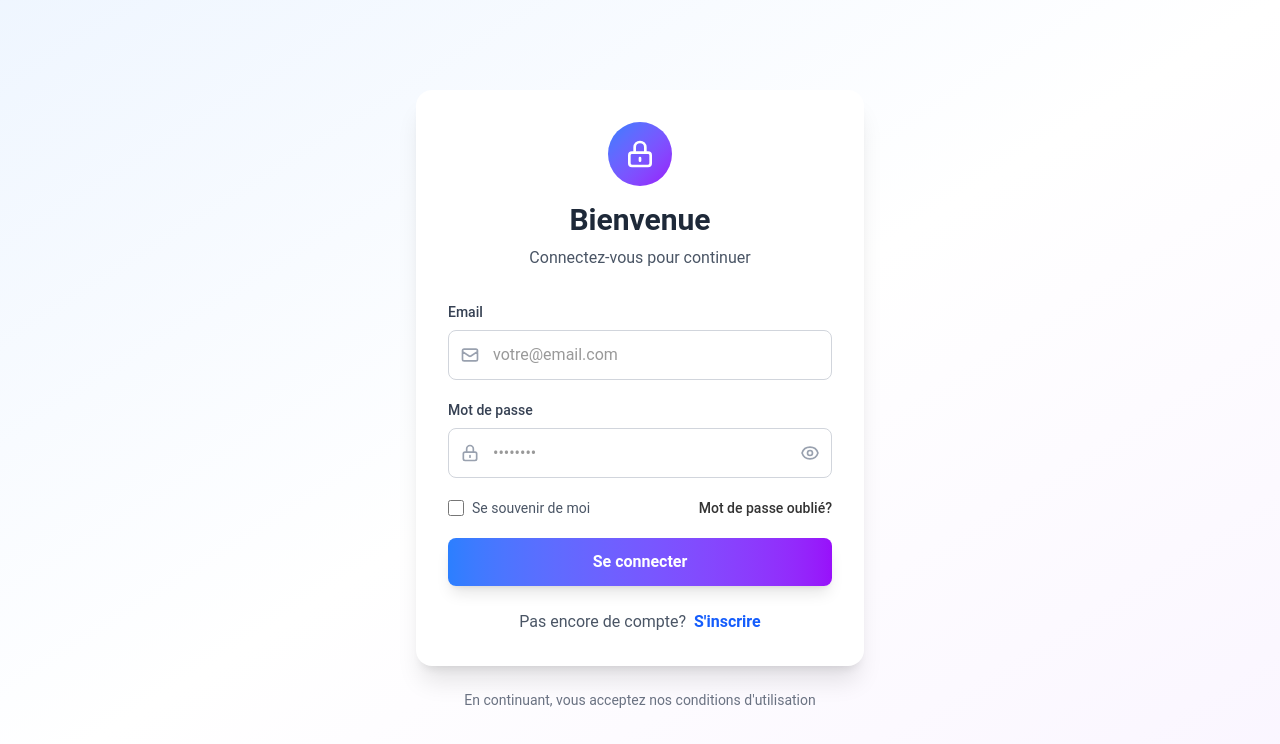
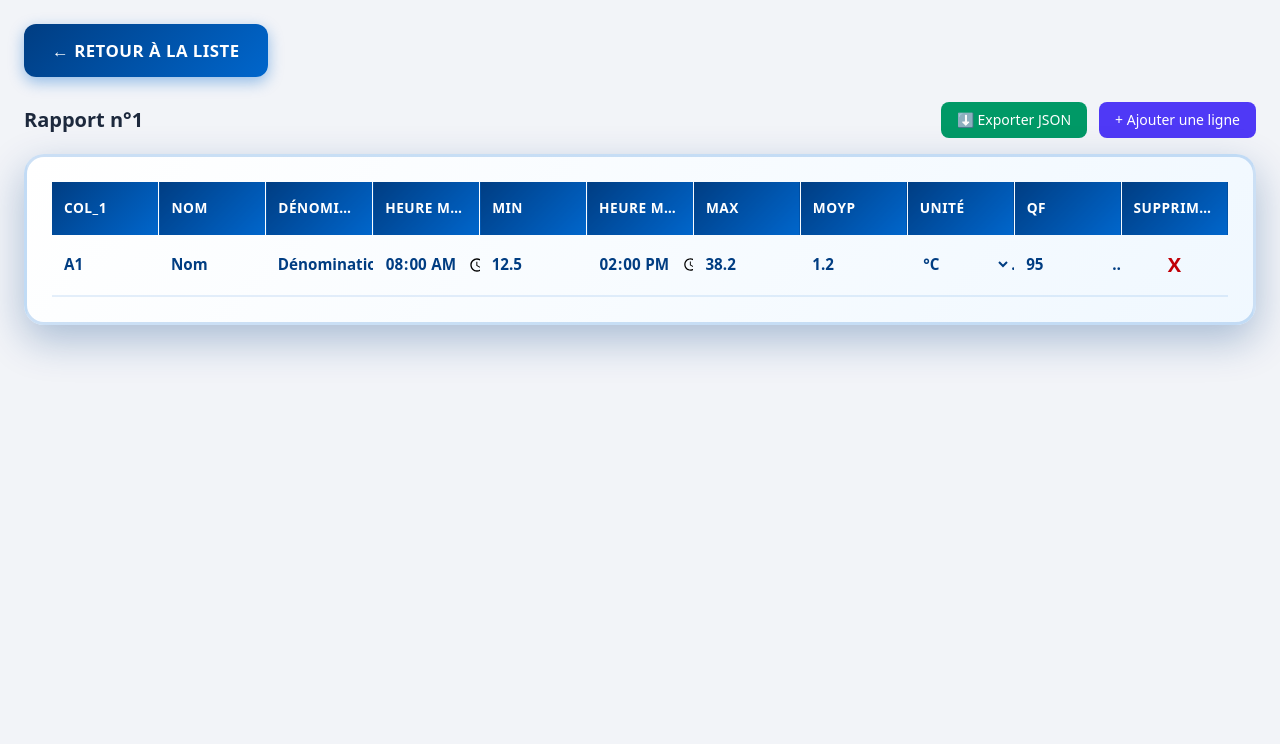
Before and after one commit to eyas2312/rapports, an Angular app: page /rapport/create/1 in a window 1280 px wide. Before the commit this address led to /auth. Shown: the top 744 px of the page. Built offline with nearby package versions, Linux system fonts and the light colour scheme.

Commit message:
Enhance rapport creation functionality with new routing, JSON export, and UI improvements

```diff
--- a/public/rapports_json/indexfinal.json
+++ b/public/rapports_json/indexfinal.json
@@ -1390,6 +1390,11 @@
       "nom": "Rapport_277",
       "fichier": "Rapport_277.json",
       "nombre_lignes": 11
+    },
+    {
+      "nom": "Rapport_279",
+      "fichier": "Rapport_279.json",
+      "nombre_lignes": 3
     }
   ]
 }
--- /dev/null
+++ b/public/rapports_json/rapport_279.json
@@ -0,0 +1,14 @@
+[
+  {
+    "col_1": "A1",
+    "nom": "Nom",
+    "denomination": "Dénomination",
+    "heureMin": "08:00",
+    "min": 12.5,
+    "heureMax": "14:00",
+    "max": 38.2,
+    "moyp": 1.2,
+    "uniting": "°C",
+    "qf": 95
+  }
+]
--- a/src/app/app.routes.ts
+++ b/src/app/app.routes.ts
@@ -12,8 +12,12 @@ export const routes: Routes = [
   },
   {
     path: '',
+    component: RapportsComponent,
+    // Protège la page des rapports
+  },
+  {
+    path: 'rapport/create/:number',
     component: RapportCreate,
-    // Protège la page des rapports
   },
   {
     path: 'rapport/:nom',
--- a/src/app/components/rapport-create/rapport-create.html
+++ b/src/app/components/rapport-create/rapport-create.html
@@ -1,8 +1,22 @@
 <!-- app.component.html -->
 <div class="p-6 font-sans">
   <!-- Header -->
+  <!-- Header -->
+  <button class="back-button" (click)="goBack()">← Retour à la liste</button>
+
   <div class="flex justify-between items-center mb-4">
-    <h2 class="text-xl font-bold text-slate-800">Tableau de Mesures</h2>
+    <h2 class="text-xl font-bold text-slate-800">Rapport n°{{ rapportNumber }}</h2>
+
+    <div class="flex gap-3">
+      <!-- Export JSON -->
+      <button
+        (click)="exportToJson()"
+        class="bg-emerald-600 hover:bg-emerald-700 text-white text-sm font-medium px-4 py-2 rounded-lg transition flex items-center gap-2"
+      >
+        ⬇️ Exporter JSON
+      </button>
+
+      <!-- Ajouter -->
       <button
         (click)="addRow()"
         class="bg-indigo-600 hover:bg-indigo-700 text-white text-sm font-medium px-4 py-2 rounded-lg transition"
@@ -10,10 +24,10 @@
         + Ajouter une ligne
       </button>
     </div>
-
+  </div>
   <!-- Table -->
   <div class="table-container">
-    <table class="text-sm text-left">
+    <table>
       <!-- HEAD -->
       <thead>
         <tr>
@@ -27,7 +41,7 @@
           <th>MoyP</th>
           <th>Unité</th>
           <th>QF</th>
-          <th>Actions</th>
+          <th>Supprimer</th>
         </tr>
       </thead>
 
@@ -77,8 +91,8 @@
             <input [(ngModel)]="row.qf" type="number" min="0" max="100" placeholder="QF" />
           </td>
           <td>
-            <div class="flex gap-2">
-              <button (click)="deleteRow(row)">✖</button>
+            <div class="flex gap-2 justify-center">
+              <button (click)="deleteRow(row)" class="text-red-700 font-bold text-xl">X</button>
             </div>
           </td>
         </tr>
--- a/src/app/components/rapport-create/rapport-create.ts
+++ b/src/app/components/rapport-create/rapport-create.ts
@@ -3,6 +3,7 @@ import { Component } from '@angular/core';
 import { CommonModule } from '@angular/common';
 import { FormsModule } from '@angular/forms';
 import { TableRow } from '../../models/row.model';
+import { ActivatedRoute, Router } from '@angular/router';
 @Component({
   selector: 'app-rapport-create',
   imports: [CommonModule, FormsModule],
@@ -10,6 +11,15 @@ import { TableRow } from '../../models/row.model';
   styleUrl: './rapport-create.css',
 })
 export class RapportCreate {
+  rapportNumber: string = '';
+
+  constructor(private route: ActivatedRoute, private router: Router) {}
+  ngOnInit(): void {
+    this.route.params.subscribe((params) => {
+      this.rapportNumber = params['number'];
+    });
+  }
+
   rows: TableRow[] = [
     {
       col_1: 'A1',
@@ -46,4 +56,24 @@ export class RapportCreate {
   deleteRow(row: TableRow) {
     this.rows = this.rows.filter((r) => r.col_1 !== row.col_1);
   }
+
+  exportToJson() {
+    // Remove the 'editing' field from exported data
+    const exportData = this.rows.map(({ editing, ...row }) => row);
+
+    const json = JSON.stringify(exportData, null, 2);
+    const blob = new Blob([json], { type: 'application/json' });
+    const url = URL.createObjectURL(blob);
+
+    const a = document.createElement('a');
+    a.href = url;
+    a.download = `rapport_${this.rapportNumber}.json`;
+    a.click();
+
+    URL.revokeObjectURL(url);
+  }
+
+  goBack(): void {
+    this.router.navigate(['/']);
+  }
 }
--- a/src/app/rapports/rapports.component.ts
+++ b/src/app/rapports/rapports.component.ts
@@ -10,10 +10,15 @@ import { RapportIndex } from '../models/rapport.model';
   standalone: true,
   imports: [CommonModule, FormsModule],
   templateUrl: './rapports.html',
-  styleUrls: ['./rapports.css']
+  styleUrls: ['./rapports.css'],
 })
 export class RapportsComponent implements OnInit {
-  Math=Math;
+  createNewRapport() {
+    // Redirige vers la page de création de rapport avec le numero totalRapports + 1
+    const newRapportNumber = this.totalRapports + 1;
+    this.router.navigate(['/rapport/create', newRapportNumber]);
+  }
+  Math = Math;
   rapports: RapportIndex[] = [];
   filteredRapports: RapportIndex[] = [];
   totalRapports = 0;
@@ -30,11 +35,7 @@ export class RapportsComponent implements OnInit {
   totalPages = 0;
   paginatedRapports: RapportIndex[] = [];
 
-
-  constructor(
-    private rapportService: RapportService,
-    private router: Router
-  ) {}
+  constructor(private rapportService: RapportService, private router: Router) {}
 
   ngOnInit(): void {
     console.log('Component initialized');
@@ -42,12 +43,12 @@ export class RapportsComponent implements OnInit {
   }
 
   loadRapports(): void {
-    this.rapportService.getIndexData().subscribe(data => {
+    this.rapportService.getIndexData().subscribe((data) => {
       console.log('Index data:', data);
       this.totalRapports = data.total;
       this.totalLignes = data.rapports.reduce((sum, r) => sum + r.nombre_lignes, 0);
 
-      this.rapportService.getRapportsActifs().subscribe(actifs => {
+      this.rapportService.getRapportsActifs().subscribe((actifs) => {
         console.log('Rapports actifs:', actifs);
         this.rapports = actifs;
         this.rapportsActifs = actifs.length;
@@ -66,9 +67,10 @@ export class RapportsComponent implements OnInit {
   }
 
   applyFilters(): void {
-    this.filteredRapports = this.rapports.filter(r =>
-      r.nom.toLowerCase().includes(this.searchTerm.toLowerCase()) ||
-      r.fichier.toLowerCase().includes(this.searchTerm.toLowerCase())
+    this.filteredRapports = this.rapports.filter(
+      (r) =>
+        r.nom.toLowerCase().includes(this.searchTerm.toLowerCase()) ||
+        r.fichier.toLowerCase().includes(this.searchTerm.toLowerCase())
     );
 
     console.log('Filtered rapports:', this.filteredRapports);
@@ -107,7 +109,7 @@ export class RapportsComponent implements OnInit {
       currentPage: this.currentPage,
       totalPages: this.totalPages,
       itemsPerPage: this.itemsPerPage,
-      paginatedCount: this.paginatedRapports.length
+      paginatedCount: this.paginatedRapports.length,
     });
   }
 
--- a/src/app/rapports/rapports.html
+++ b/src/app/rapports/rapports.html
@@ -14,6 +14,11 @@
         <h3>Rapports Actifs</h3>
         <p>{{ rapportsActifs }}</p>
       </div>
+
+      <div>
+        <!-- add new form button-->
+        <button class="btn btn-primary" (click)="createNewRapport()">+ Nouveau Rapport</button>
+      </div>
     </div>
   </header>
 
@@ -23,7 +28,8 @@
         type="text"
         [(ngModel)]="searchTerm"
         (input)="onSearch()"
-        placeholder="Rechercher un rapport...">
+        placeholder="Rechercher un rapport..."
+      />
       <span class="search-icon">🔍</span>
     </div>
 
@@ -47,7 +53,11 @@
 
   <div class="pagination-info" *ngIf="filteredRapports.length > 0">
     Affichage de {{ (currentPage - 1) * itemsPerPage + 1 }} à
-    {{ currentPage * itemsPerPage > filteredRapports.length ? filteredRapports.length : currentPage * itemsPerPage }}
+    {{
+      currentPage * itemsPerPage > filteredRapports.length
+        ? filteredRapports.length
+        : currentPage * itemsPerPage
+    }}
     sur {{ filteredRapports.length }} rapports
   </div>
 
@@ -55,7 +65,8 @@
     <div
       *ngFor="let rapport of paginatedRapports"
       class="rapport-card"
-      (click)="openRapport(rapport)">
+      (click)="openRapport(rapport)"
+    >
       <h3>{{ rapport.nom }}</h3>
       <div class="rapport-info">
         <div class="info-row">
@@ -79,17 +90,11 @@
   <!-- PAGINATION EN BAS -->
   <div class="pagination-container" *ngIf="totalPages > 1">
     <div class="pagination">
-      <button
-        class="page-btn"
-        (click)="previousPage()"
-        [disabled]="currentPage === 1">
+      <button class="page-btn" (click)="previousPage()" [disabled]="currentPage === 1">
         ← Précédent
       </button>
 
-      <button
-        *ngIf="currentPage > 3 && totalPages > 5"
-        class="page-number"
-        (click)="goToPage(1)">
+      <button *ngIf="currentPage > 3 && totalPages > 5" class="page-number" (click)="goToPage(1)">
         1
       </button>
 
@@ -99,7 +104,8 @@
         *ngFor="let page of getPageNumbers()"
         class="page-number"
         [class.active]="page === currentPage"
-        (click)="goToPage(page)">
+        (click)="goToPage(page)"
+      >
         {{ page }}
       </button>
 
@@ -108,21 +114,17 @@
       <button
         *ngIf="currentPage < totalPages - 2 && totalPages > 5"
         class="page-number"
-        (click)="goToPage(totalPages)">
+        (click)="goToPage(totalPages)"
+      >
         {{ totalPages }}
       </button>
 
-      <button
-        class="page-btn"
-        (click)="nextPage()"
-        [disabled]="currentPage === totalPages">
+      <button class="page-btn" (click)="nextPage()" [disabled]="currentPage === totalPages">
         Suivant →
       </button>
     </div>
 
     <!-- NUMÉRO DE PAGE EN BAS -->
-    <div class="page-indicator">
-      Page {{ currentPage }} sur {{ totalPages }}
-    </div>
+    <div class="page-indicator">Page {{ currentPage }} sur {{ totalPages }}</div>
   </div>
 </div>
```
Lines whose indentation alone changed are shown as unchanged.
